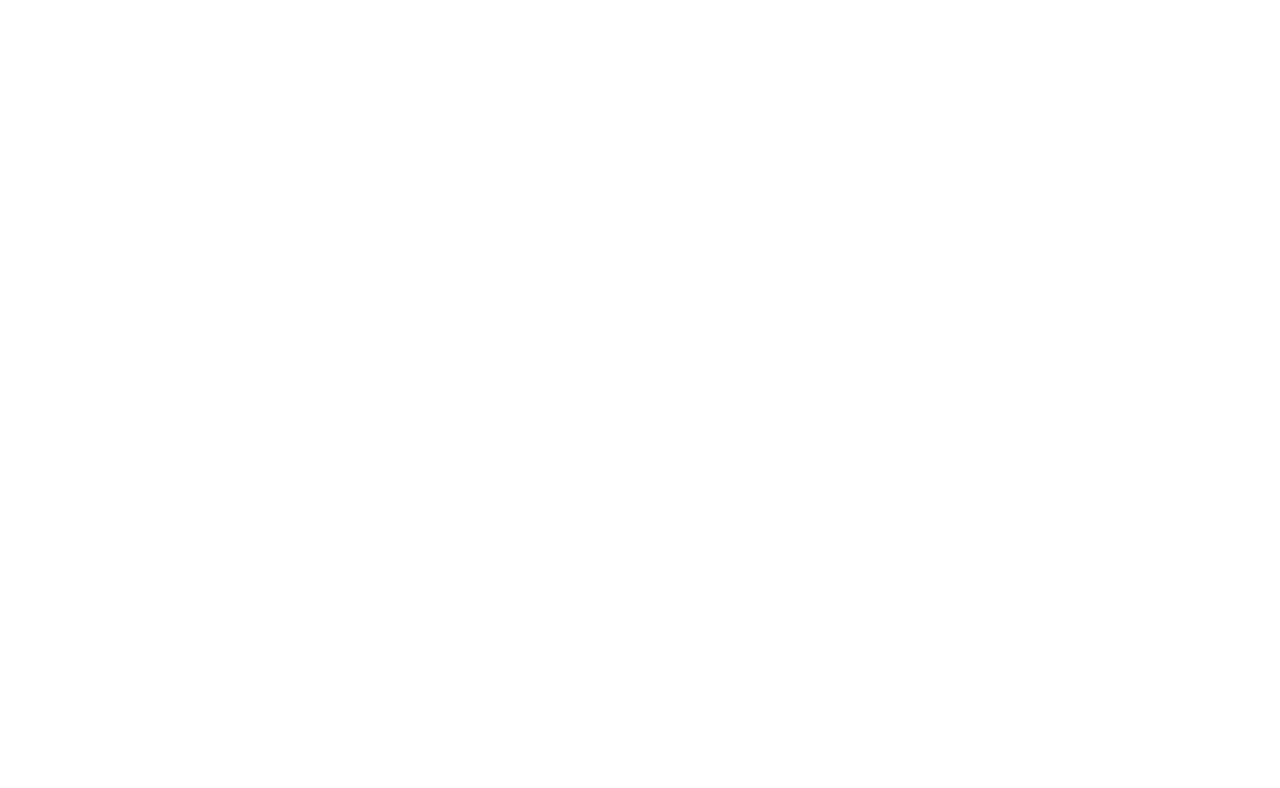
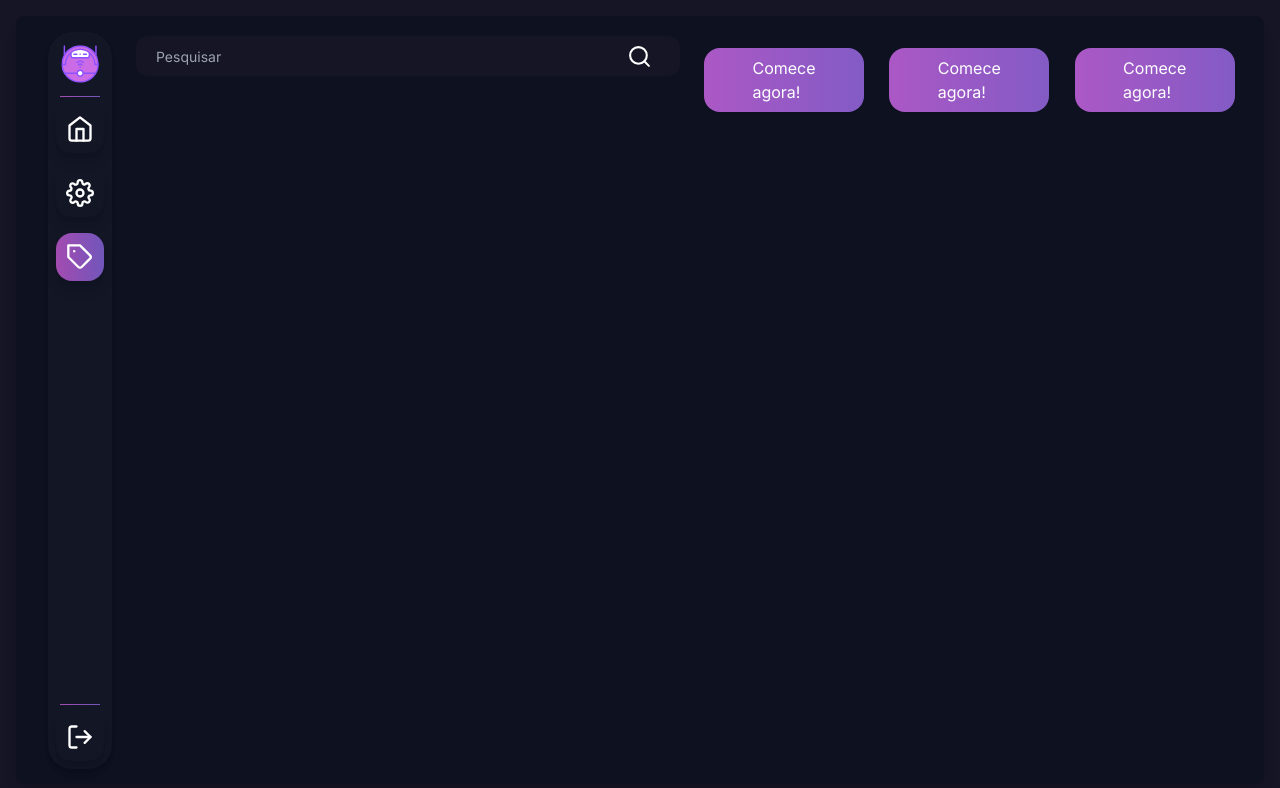
Before and after one commit to Anemaygi/CyberGari-interface, a React (Vite) app: page /labels in a window 1280 px wide. Before the commit this address had no page. Shown: the top 788 px of the page. Built offline with nearby package versions, Linux system fonts and the light colour scheme.

Commit message:
adding page and menu

```diff
--- /dev/null
+++ b/src/components/files-view.tsx
@@ -0,0 +1,10 @@
+
+const FilesView: React.FC = () => {
+    return (
+      <div className="h-full w-full">
+
+      </div>
+      );
+  };
+
+export default FilesView;
--- /dev/null
+++ b/src/components/labels-menu.tsx
@@ -0,0 +1,26 @@
+import { FiSearch } from "react-icons/fi";
+import { Input } from "./ui/input";
+import Button from "./button";
+
+
+const LabelsMenu: React.FC = () => {
+    return (
+        <div className="grid grid-cols-1 lg:grid-cols-6 gap-3 mr-5">
+            <div className="w-full flex justify-end font-inter my-3 relative col-span-1 lg:col-span-3">
+                <Input className="text-white bg-secbackground border-0 rounded-xl p-5" placeholder="Pesquisar"/>
+                <FiSearch size={25} color="#FFFFFF" className="mr-7 mt-2 absolute"/>
+            </div>
+            <div className="w-full font-inter my-3 col-span-1">
+                <Button title="Comece agora!" handleClick={() => console.log("oi")} />
+            </div>
+            <div className="w-full font-inter my-3 col-span-1">
+                <Button title="Comece agora!" handleClick={() => console.log("oi")} />
+            </div>
+            <div className="w-full font-inter my-3 col-span-1">
+                <Button title="Comece agora!" handleClick={() => console.log("oi")} />
+            </div>
+        </div>
+      );
+  };
+
+export default LabelsMenu;
--- /dev/null
+++ b/src/pages/tags.tsx
@@ -0,0 +1,21 @@
+import FilesView from "@/components/files-view";
+import LabelsMenu from "@/components/labels-menu";
+import SideBar from "@/components/sidebar";
+
+const Tags: React.FC = () => {
+    return (
+        <div className="flex p-4 h-screen bg-secbackground">
+          <div className='flex shadow-lg rounded-lg w-screen h-full p-2 bg-background'>
+            <SideBar />
+            <div className="w-full grid-cols-6">
+            <LabelsMenu />
+            {/* <FilesView /> */}
+            </div>
+
+          </div>
+        </div>
+
+    );
+  };
+
+  export default Tags;
--- a/src/routes/index.tsx
+++ b/src/routes/index.tsx
@@ -5,6 +5,7 @@
 import Presentation from "@/pages/onboarding/presentation";
 import FirstSettings from "@/pages/onboarding/firstsettings";
 import Settings from "@/pages/settings";
+import Tags from "@/pages/tags";
 
 export default function RootRouter() {
   return (
@@ -15,6 +16,7 @@
       <Route path='/presentation' element={<Presentation />} />
       <Route path='/firstsettings' element={<FirstSettings />} />
       <Route path='/settings' element={<Settings />} />
+      <Route path='/labels' element={<Tags />} />
     </Routes>
   );
 }
```
Also changed, not shown: 1 other file (tests, documents, lock files or other folders).
